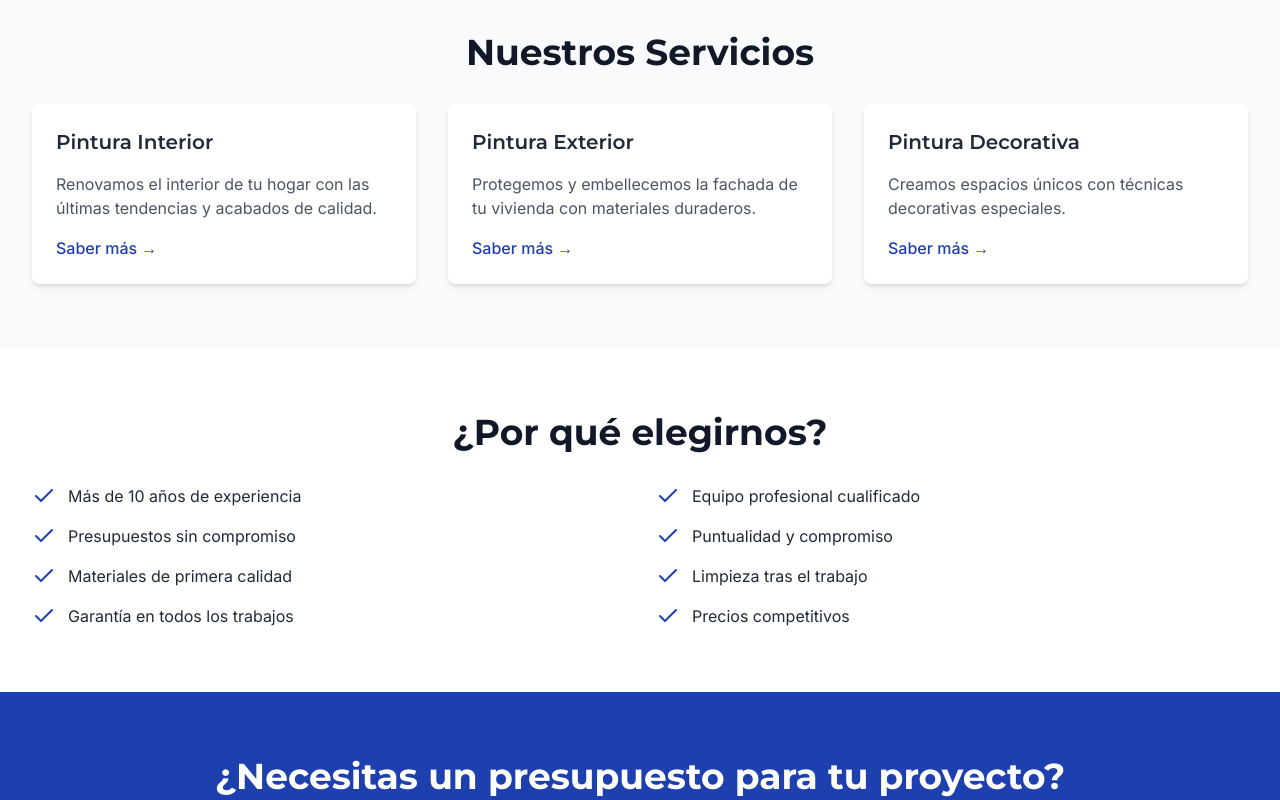
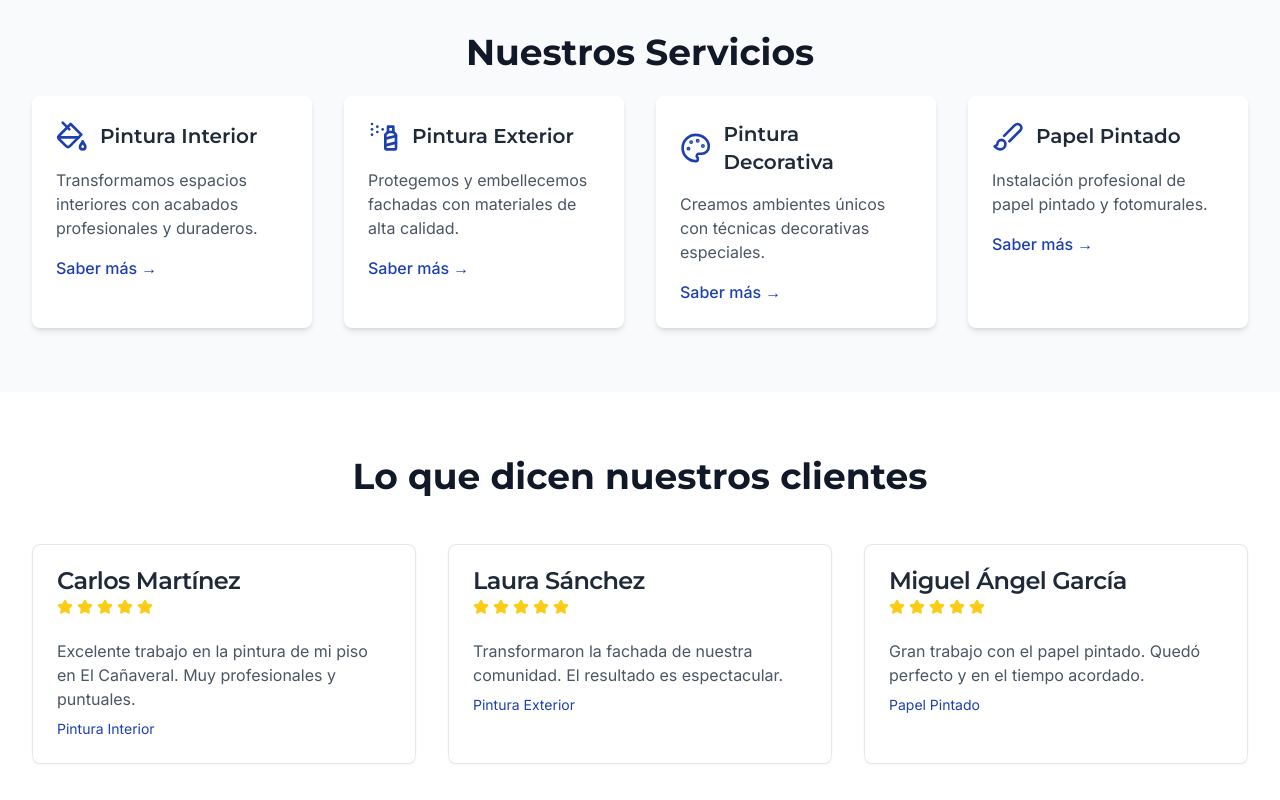
Before and after one commit to chefbusiness/pintoresenelcanaveral-nichoweb, a React (Vite) app: page / in a window 1280 px wide. Shown: the part 520-1320 px from the top of the page. Built offline with nearby package versions, Linux system fonts and the light colour scheme.

Commit message:
Adapt references for El Cañaveral
Updated various components and pages to reflect adaptations specific to El Cañaveral, enhancing the overall relevance and appeal of the project.
[skip gpt_engineer]

```diff
--- /dev/null
+++ b/src/components/ServiceCard.tsx
@@ -0,0 +1,26 @@
+import { Link } from 'react-router-dom';
+import { LucideIcon } from 'lucide-react';
+
+interface ServiceCardProps {
+  title: string;
+  description: string;
+  Icon: LucideIcon;
+  link: string;
+}
+
+const ServiceCard = ({ title, description, Icon, link }: ServiceCardProps) => {
+  return (
+    <div className="bg-white p-6 rounded-lg shadow-md hover:shadow-lg transition-shadow">
+      <div className="flex items-center gap-3 mb-4">
+        <Icon className="text-primary h-8 w-8" />
+        <h3 className="text-xl font-semibold">{title}</h3>
+      </div>
+      <p className="text-gray-600 mb-4">{description}</p>
+      <Link to={link} className="text-primary hover:text-primary-dark font-medium">
+        Saber más →
+      </Link>
+    </div>
+  );
+};
+
+export default ServiceCard;
--- /dev/null
+++ b/src/components/ServiceList.tsx
@@ -0,0 +1,41 @@
+import { PaintBucket, Brush, Palette, SprayCanIcon } from 'lucide-react';
+import ServiceCard from './ServiceCard';
+
+const services = [
+  {
+    title: "Pintura Interior",
+    description: "Transformamos espacios interiores con acabados profesionales y duraderos.",
+    Icon: PaintBucket,
+    link: "/servicios#interior"
+  },
+  {
+    title: "Pintura Exterior",
+    description: "Protegemos y embellecemos fachadas con materiales de alta calidad.",
+    Icon: SprayCanIcon,
+    link: "/servicios#exterior"
+  },
+  {
+    title: "Pintura Decorativa",
+    description: "Creamos ambientes únicos con técnicas decorativas especiales.",
+    Icon: Palette,
+    link: "/servicios#decorativa"
+  },
+  {
+    title: "Papel Pintado",
+    description: "Instalación profesional de papel pintado y fotomurales.",
+    Icon: Brush,
+    link: "/servicios#papel-pintado"
+  }
+];
+
+const ServiceList = () => {
+  return (
+    <div className="grid grid-cols-1 md:grid-cols-2 lg:grid-cols-4 gap-8">
+      {services.map((service, index) => (
+        <ServiceCard key={index} {...service} />
+      ))}
+    </div>
+  );
+};
+
+export default ServiceList;
--- /dev/null
+++ b/src/components/TestimonialCard.tsx
@@ -0,0 +1,32 @@
+import { Star } from 'lucide-react';
+import { Card, CardContent, CardHeader, CardTitle, CardDescription } from "@/components/ui/card";
+
+interface TestimonialCardProps {
+  name: string;
+  rating: number;
+  text: string;
+  service: string;
+}
+
+const TestimonialCard = ({ name, rating, text, service }: TestimonialCardProps) => {
+  return (
+    <Card className="hover:shadow-lg transition-shadow duration-300">
+      <CardHeader>
+        <CardTitle className="flex items-center gap-2">
+          {name}
+        </CardTitle>
+        <CardDescription className="flex items-center gap-1">
+          {[...Array(rating)].map((_, i) => (
+            <Star key={i} className="h-4 w-4 fill-yellow-400 text-yellow-400" />
+          ))}
+        </CardDescription>
+      </CardHeader>
+      <CardContent>
+        <p className="text-gray-600">{text}</p>
+        <p className="text-sm text-primary mt-2">{service}</p>
+      </CardContent>
+    </Card>
+  );
+};
+
+export default TestimonialCard;
--- a/src/pages/Index.tsx
+++ b/src/pages/Index.tsx
@@ -1,9 +1,32 @@
 import { Link } from 'react-router-dom';
 import { Check } from 'lucide-react';
+import ServiceList from '@/components/ServiceList';
+import TestimonialCard from '@/components/TestimonialCard';
 
 const Index = () => {
+  const testimonials = [
+    {
+      name: "Carlos Martínez",
+      rating: 5,
+      text: "Excelente trabajo en la pintura de mi piso en El Cañaveral. Muy profesionales y puntuales.",
+      service: "Pintura Interior"
+    },
+    {
+      name: "Laura Sánchez",
+      rating: 5,
+      text: "Transformaron la fachada de nuestra comunidad. El resultado es espectacular.",
+      service: "Pintura Exterior"
+    },
+    {
+      name: "Miguel Ángel García",
+      rating: 5,
+      text: "Gran trabajo con el papel pintado. Quedó perfecto y en el tiempo acordado.",
+      service: "Papel Pintado"
+    }
+  ];
+
   return (
-    <div>
+    <div className="animate-fade-in">
       {/* Hero Section */}
       <section className="bg-primary text-white py-20">
         <div className="container-custom">
@@ -25,40 +48,24 @@ const Index = () => {
       <section className="py-16 bg-gray-50">
         <div className="container-custom">
           <h2 className="section-title text-center">Nuestros Servicios</h2>
-          <div className="grid grid-cols-1 md:grid-cols-3 gap-8 mt-8">
-            <div className="bg-white p-6 rounded-lg shadow-md">
-              <h3 className="text-xl font-semibold mb-4">Pintura Interior</h3>
-              <p className="text-gray-600 mb-4">
-                Renovamos el interior de tu hogar con las últimas tendencias y acabados de calidad.
-              </p>
-              <Link to="/servicios" className="text-primary hover:text-primary-dark font-medium">
-                Saber más →
-              </Link>
-            </div>
-            <div className="bg-white p-6 rounded-lg shadow-md">
-              <h3 className="text-xl font-semibold mb-4">Pintura Exterior</h3>
-              <p className="text-gray-600 mb-4">
-                Protegemos y embellecemos la fachada de tu vivienda con materiales duraderos.
-              </p>
-              <Link to="/servicios" className="text-primary hover:text-primary-dark font-medium">
-                Saber más →
-              </Link>
-            </div>
-            <div className="bg-white p-6 rounded-lg shadow-md">
-              <h3 className="text-xl font-semibold mb-4">Pintura Decorativa</h3>
-              <p className="text-gray-600 mb-4">
-                Creamos espacios únicos con técnicas decorativas especiales.
-              </p>
-              <Link to="/servicios" className="text-primary hover:text-primary-dark font-medium">
-                Saber más →
-              </Link>
-            </div>
+          <ServiceList />
+        </div>
+      </section>
+
+      {/* Testimonios Section */}
+      <section className="py-16 bg-white">
+        <div className="container-custom">
+          <h2 className="section-title text-center mb-12">Lo que dicen nuestros clientes</h2>
+          <div className="grid md:grid-cols-3 gap-8">
+            {testimonials.map((testimonial, index) => (
+              <TestimonialCard key={index} {...testimonial} />
+            ))}
           </div>
         </div>
       </section>
 
       {/* Por qué elegirnos */}
-      <section className="py-16">
+      <section className="py-16 bg-gray-50">
         <div className="container-custom">
           <h2 className="section-title text-center">¿Por qué elegirnos?</h2>
           <div className="grid grid-cols-1 md:grid-cols-2 gap-8 mt-8">
```
